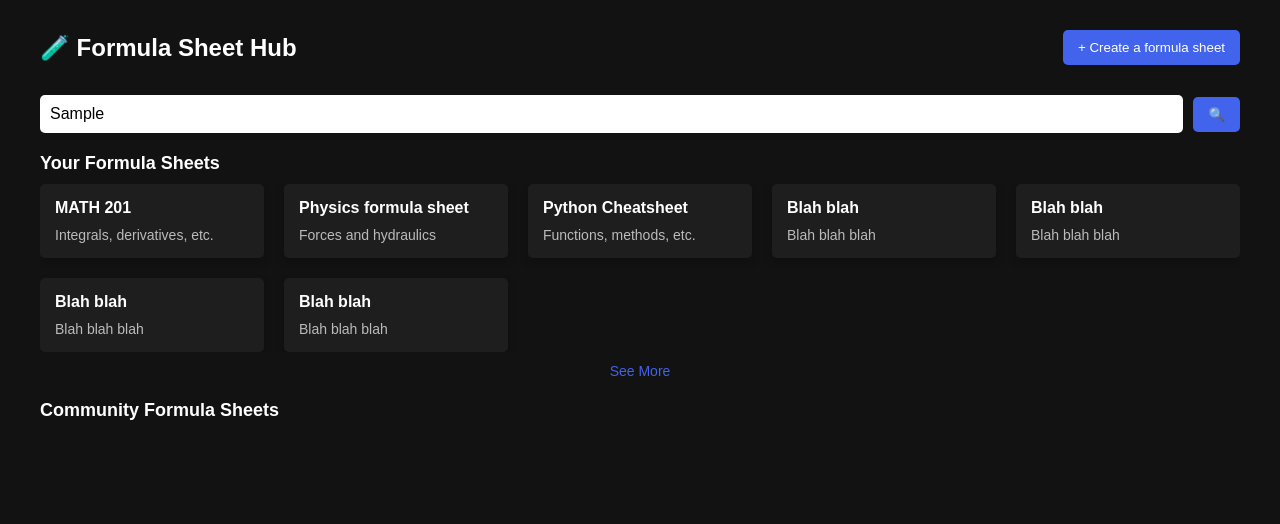
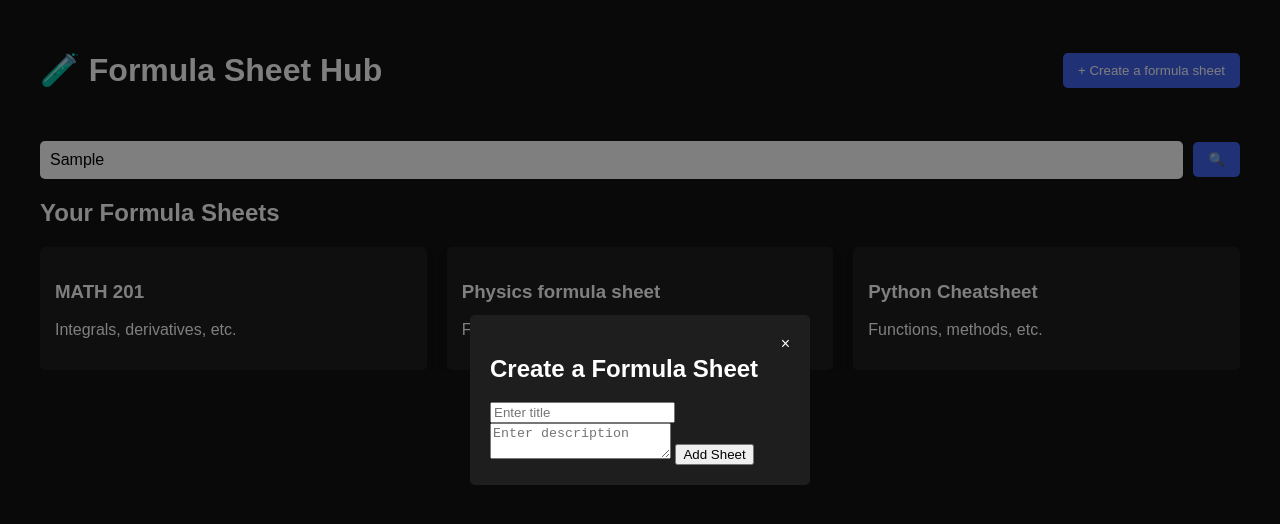
Before and after one commit to Betts6430/formula-sheet-maker, a plain HTML site: page index.html in a window 1280 px wide. Both pictures are taken after typing "Sample" into the empty fields and a click on the button "+ Create a formula sheet". Drawn offline with Linux system fonts and the light colour scheme.

Commit message:
added functions

```diff
--- a/index.html
+++ b/index.html
@@ -1,142 +1,24 @@
-<!DOCTYPE html>
-<html lang="en">
 <head>
     <meta charset="UTF-8">
     <meta name="viewport" content="width=device-width, initial-scale=1.0">
     <title>Formula Sheet Hub</title>
-    <style>
-        body {
-            font-family: Arial, sans-serif;
-            margin: 0;
-            padding: 0;
-            background-color: #121212;
-            color: white;
-        }
-
-        .container {
-            max-width: 1200px;
-            margin: 0 auto;
-            padding: 20px;
-        }
-
-        header {
-            display: flex;
-            justify-content: space-between;
-            align-items: center;
-            padding: 10px 0;
-        }
-
-        header h1 {
-            font-size: 24px;
-            margin: 0;
-        }
-
-        .create-button {
-            background-color: #4263eb;
-            color: white;
-            border: none;
-            padding: 10px 15px;
-            border-radius: 5px;
-            cursor: pointer;
-        }
-
-        .create-button:hover {
-            background-color: #3651c8;
-        }
-
-        .search-bar {
-            margin: 20px 0;
-            display: flex;
-            align-items: center;
-        }
-
-        .search-bar input {
-            width: 100%;
-            padding: 10px;
-            border: none;
-            border-radius: 5px;
-            margin-right: 10px;
-            font-size: 16px;
-        }
-
-        .search-bar button {
-            background-color: #4263eb;
-            color: white;
-            border: none;
-            padding: 10px 15px;
-            border-radius: 5px;
-            cursor: pointer;
-        }
-
-        .search-bar button:hover {
-            background-color: #3651c8;
-        }
-
-        .section-title {
-            font-size: 18px;
-            margin: 20px 0 10px;
-        }
-
-        .formula-sheets {
-            display: grid;
-            grid-template-columns: repeat(auto-fit, minmax(200px, 1fr));
-            gap: 20px;
-            max-height: 300px;
-            overflow-y: auto;
-        }
-
-        .formula-sheet {
-            background-color: #1e1e1e;
-            border-radius: 5px;
-            padding: 15px;
-            box-shadow: 0 4px 8px rgba(0, 0, 0, 0.2);
-            display: flex;
-            flex-direction: column;
-        }
-
-        .formula-sheet h3 {
-            margin: 0;
-            font-size: 16px;
-            margin-bottom: 10px;
-        }
-
-        .formula-sheet p {
-            margin: 0;
-            font-size: 14px;
-            color: #bbbbbb;
-        }
-
-        .see-more {
-            text-align: center;
-            margin-top: 10px;
-        }
-
-        .see-more a {
-            color: #4263eb;
-            text-decoration: none;
-            font-size: 14px;
-        }
-
-        .see-more a:hover {
-            text-decoration: underline;
-        }
-    </style>
+    <link rel="stylesheet" href="styles.css">
 </head>
 <body>
     <div class="container">
         <header>
             <h1>🧪 Formula Sheet Hub</h1>
-            <button class="create-button">+ Create a formula sheet</button>
+            <button class="create-button" id="create-btn">+ Create a formula sheet</button>
         </header>
 
         <div class="search-bar">
-            <input type="text" placeholder="Search for formula sheets...">
-            <button>🔍</button>
+            <input type="text" id="search-input" placeholder="Search for formula sheets...">
+            <button id="search-btn">🔍</button>
         </div>
 
         <section>
             <h2 class="section-title">Your Formula Sheets</h2>
-            <div class="formula-sheets">
+            <div class="formula-sheets" id="formula-container">
                 <div class="formula-sheet">
                     <h3>MATH 201</h3>
                     <p>Integrals, derivatives, etc.</p>
@@ -149,32 +31,21 @@
                     <h3>Python Cheatsheet</h3>
                     <p>Functions, methods, etc.</p>
                 </div>
-                <div class="formula-sheet">
-                    <h3>Blah blah</h3>
-                    <p>Blah blah blah</p>
-                </div>
-                <div class="formula-sheet">
-                    <h3>Blah blah</h3>
-                    <p>Blah blah blah</p>
-                </div>
-                <div class="formula-sheet">
-                    <h3>Blah blah</h3>
-                    <p>Blah blah blah</p>
-                </div>
-                <div class="formula-sheet">
-                    <h3>Blah blah</h3>
-                    <p>Blah blah blah</p>
-                </div>
-            </div>
-            <div class="see-more">
-                <a href="#">See More</a>
             </div>
         </section>
 
-        <section>
-            <h2 class="section-title">Community Formula Sheets</h2>
-            <!-- Placeholder for community formula sheets -->
-        </section>
+        <!-- Form Modal (Initially Hidden) -->
+        <div id="form-modal" class="modal">
+            <div class="modal-content">
+                <span class="close-btn">&times;</span>
+                <h2>Create a Formula Sheet</h2>
+                <input type="text" id="sheet-title" placeholder="Enter title">
+                <textarea id="sheet-content" placeholder="Enter description"></textarea>
+                <button id="add-sheet">Add Sheet</button>
+            </div>
+        </div>
+
     </div>
+
+    <script src="script.js"></script>
 </body>
-</html>
--- /dev/null
+++ b/script.js
@@ -0,0 +1,52 @@
+document.addEventListener("DOMContentLoaded", function () {
+    const createBtn = document.getElementById("create-btn");
+    const modal = document.getElementById("form-modal");
+    const closeBtn = document.querySelector(".close-btn");
+    const addSheetBtn = document.getElementById("add-sheet");
+    const formulaContainer = document.getElementById("formula-container");
+    const searchInput = document.getElementById("search-input");
+
+    // Show modal when clicking "Create a formula sheet"
+    createBtn.addEventListener("click", function () {
+        modal.style.display = "flex";
+    });
+
+    // Hide modal when clicking the close button
+    closeBtn.addEventListener("click", function () {
+        modal.style.display = "none";
+    });
+
+    // Add new formula sheet to the list
+    addSheetBtn.addEventListener("click", function () {
+        const title = document.getElementById("sheet-title").value.trim();
+        const content = document.getElementById("sheet-content").value.trim();
+
+        if (title && content) {
+            const newSheet = document.createElement("div");
+            newSheet.classList.add("formula-sheet");
+            newSheet.innerHTML = `<h3>${title}</h3><p>${content}</p>`;
+            formulaContainer.appendChild(newSheet);
+
+            // Clear input fields and close modal
+            document.getElementById("sheet-title").value = "";
+            document.getElementById("sheet-content").value = "";
+            modal.style.display = "none";
+        }
+    });
+
+    // Search functionality
+    searchInput.addEventListener("keyup", function () {
+        const searchTerm = searchInput.value.toLowerCase();
+        const formulaSheets = document.querySelectorAll(".formula-sheet");
+
+        formulaSheets.forEach(sheet => {
+            const title = sheet.querySelector("h3").innerText.toLowerCase();
+            const content = sheet.querySelector("p").innerText.toLowerCase();
+            if (title.includes(searchTerm) || content.includes(searchTerm)) {
+                sheet.style.display = "block";
+            } else {
+                sheet.style.display = "none";
+            }
+        });
+    });
+});
--- /dev/null
+++ b/styles.css
@@ -0,0 +1,100 @@
+body {
+    font-family: Arial, sans-serif;
+    margin: 0;
+    padding: 0;
+    background-color: #121212;
+    color: white;
+}
+
+.container {
+    max-width: 1200px;
+    margin: 0 auto;
+    padding: 20px;
+}
+
+header {
+    display: flex;
+    justify-content: space-between;
+    align-items: center;
+    padding: 10px 0;
+}
+
+.create-button {
+    background-color: #4263eb;
+    color: white;
+    border: none;
+    padding: 10px 15px;
+    border-radius: 5px;
+    cursor: pointer;
+}
+
+.create-button:hover {
+    background-color: #3651c8;
+}
+
+.search-bar {
+    margin: 20px 0;
+    display: flex;
+    align-items: center;
+}
+
+.search-bar input {
+    width: 100%;
+    padding: 10px;
+    border: none;
+    border-radius: 5px;
+    margin-right: 10px;
+    font-size: 16px;
+}
+
+.search-bar button {
+    background-color: #4263eb;
+    color: white;
+    border: none;
+    padding: 10px 15px;
+    border-radius: 5px;
+    cursor: pointer;
+}
+
+.search-bar button:hover {
+    background-color: #3651c8;
+}
+
+.formula-sheets {
+    display: grid;
+    grid-template-columns: repeat(auto-fit, minmax(200px, 1fr));
+    gap: 20px;
+    max-height: 300px;
+    overflow-y: auto;
+}
+
+.formula-sheet {
+    background-color: #1e1e1e;
+    border-radius: 5px;
+    padding: 15px;
+    box-shadow: 0 4px 8px rgba(0, 0, 0, 0.2);
+}
+
+.modal {
+    display: none;
+    position: fixed;
+    top: 0;
+    left: 0;
+    width: 100%;
+    height: 100%;
+    background: rgba(0, 0, 0, 0.5);
+    justify-content: center;
+    align-items: center;
+}
+
+.modal-content {
+    background: #1e1e1e;
+    padding: 20px;
+    border-radius: 5px;
+    width: 300px;
+}
+
+.close-btn {
+    float: right;
+    cursor: pointer;
+}
```
